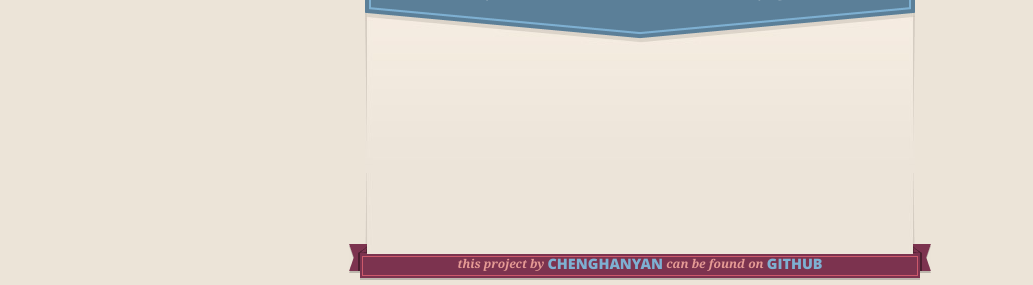
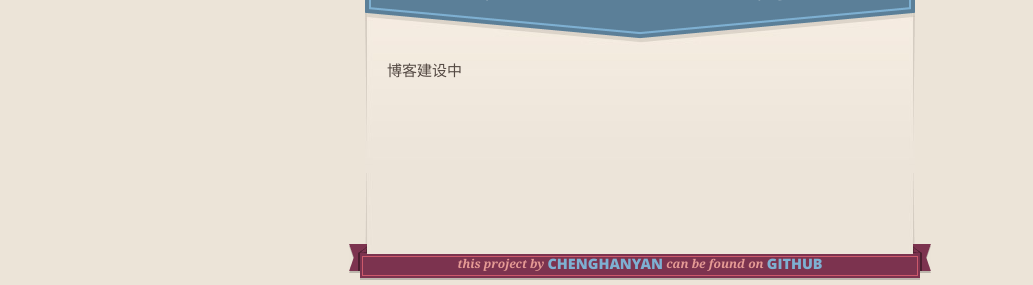
Before and after one commit to chenghanyan/My-Blog, a plain HTML site: page index.html in a window 1280 px wide. Shown: the part 172-457 px from the top of the page, without its empty margins (0-1033 px from the left). Drawn offline with nearby package versions, Linux system fonts and the light colour scheme.

Commit message:
Update index.html

```diff
--- a/index.html
+++ b/index.html
@@ -46,7 +46,7 @@
 
 
       <section id="main_content">
-
+        博客建设中
       </section>
 
       <footer>
```
